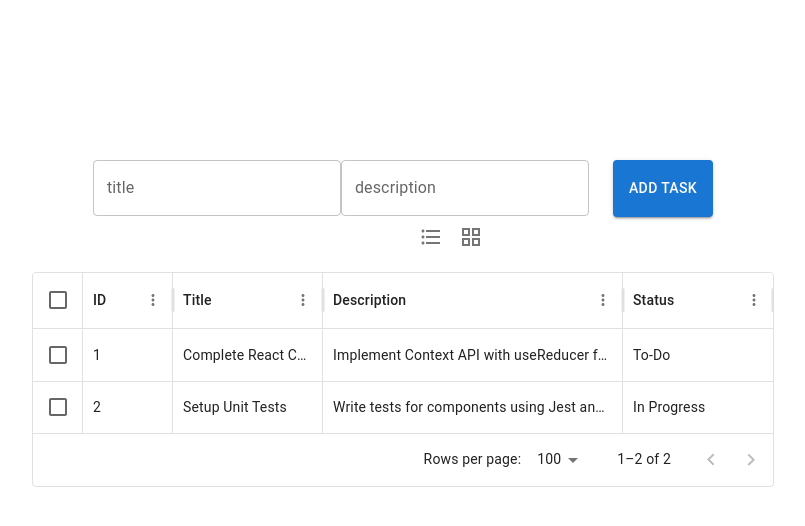
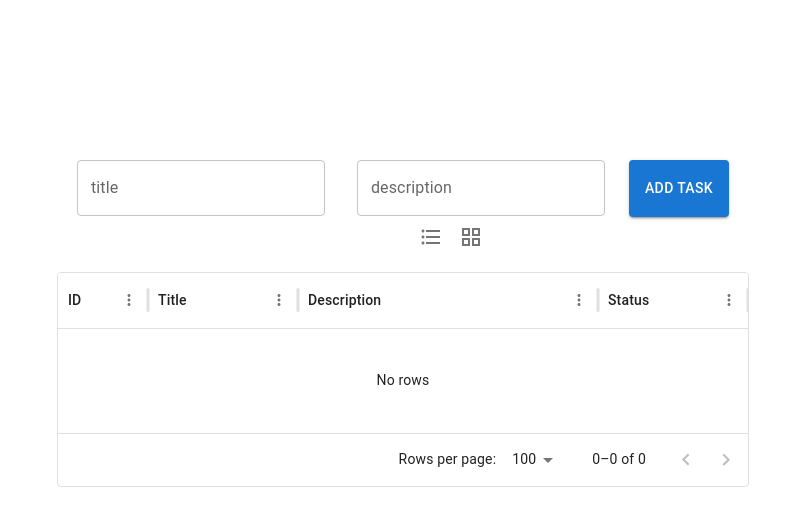
Before and after one commit to mesfint/task-mgt-dashboard, a React (Vite) app: page / in a window 1280 px wide. Shown: the top 526 px of the page, without its empty margins (237-1042 px from the left). Built offline with nearby package versions, Linux system fonts and the light colour scheme.

Commit message:
storing tasks into local storage is done

```diff
--- a/src/App.tsx
+++ b/src/App.tsx
@@ -27,7 +27,13 @@ export const dummyTasks:Task[] = [
 
 function App() {
   const[formData, setFormData]= React.useState({title:"",description:""})
-const [tasks,setTasks] = React.useState<Task[]>(dummyTasks || []);
+const [tasks, setTasks] = React.useState<Task[]>(() => {
+  const savedTasks = localStorage.getItem("tasks");
+  const cleanData = savedTasks ? JSON.parse(savedTasks) : [];
+  return Array.isArray(cleanData) ? cleanData : [];
+
+
+});
 
 console.log("Parent tasks state-App:", tasks);
   const handleInputChange = (event: React.ChangeEvent<HTMLInputElement>) => {
@@ -47,12 +53,16 @@ console.log("Parent tasks state-App:", tasks);
 
         // Update state with the new task
         setTasks((prev) => ([...prev, newTask ]));
-            // Make an API request or perform any necessary actions with the form data
-    console.log(tasks);
+       //Store Tasks in LS
 
     // Reset the form fields
     setFormData({ title: '', description: '' });
   },[formData]);
+
+  React.useEffect(()=>{
+    localStorage.setItem("tasks",JSON.stringify(tasks))
+
+  },[tasks])
 
 
 
--- a/src/components/AddTaskForm.tsx
+++ b/src/components/AddTaskForm.tsx
@@ -20,6 +20,7 @@ const AddTaskForm = ({onAddTask,onChange,formData}:AddTaskProps) => {
         value={formData.title}
         onChange={onChange}
         name='title'
+        sx={{mr:2}}
 
         >
 
@@ -30,6 +31,7 @@ const AddTaskForm = ({onAddTask,onChange,formData}:AddTaskProps) => {
         onChange={onChange}
         value={formData.description}
         name='description'
+        sx={{ml:2}}
 
         >
 
--- a/src/components/TaskList.tsx
+++ b/src/components/TaskList.tsx
@@ -2,7 +2,6 @@ import FormatListBulletedIcon from '@mui/icons-material/FormatListBulleted';
 import GridViewIcon from '@mui/icons-material/GridView';
 import { Box, IconButton } from "@mui/material";
 import { DataGrid } from "@mui/x-data-grid";
-import React from 'react';
 import { Task } from "../types/types";
 
 
@@ -20,19 +19,24 @@ const other = {
   };
 
 const TaskList = ({tasks}:TasksProps) => {
-    const[grid,setGrid] = React.useState(false)
-    const [data,setData]  = React.useState<Task[]>(tasks || [])
-    console.log("Received tasks prop-List:", tasks);
-    console.log("data",data)
+    //const[grid,setGrid] = React.useState(false)
+    //const [data,setData]  = React.useState<Task[]>(tasks || [])
 
-    React.useEffect(() => {
-      if (Array.isArray(tasks)) {
-        setData(tasks);
-      } else {
-        console.error("Tasks prop is not an array:", tasks);
-        setData([])
-      }
-    }, [tasks]);
+
+    if (!Array.isArray(tasks)) {
+      console.error("Tasks prop is not an array:", tasks);
+      return null; // Avoid rendering invalid tasks
+    }
+
+
+    // React.useEffect(() => {
+    //   if (Array.isArray(tasks)) {
+    //     setData(tasks);
+    //   } else {
+    //     //console.error("Tasks prop is not an array:", tasks);
+    //     setData([])
+    //   }
+    // }, [tasks]);
 
 
 const shoGridView=()=>{
@@ -69,8 +73,10 @@ const shoGridView=()=>{
           { field: 'description', headerName: "Description", width: 300, hideable: false },
           { field: 'status', headerName: "Status", width: 150,sortable: true,filterable: true,hideable: false },
         ]}
-        rows={data}
-        {...other}
+        rows={tasks.map((task, index) => ({
+          ...task,
+          id: task.id ? task.id.toString() : index.toString(), // Fallback to index if id is missing
+        }))}
       />
     </Box>
     </>
```
